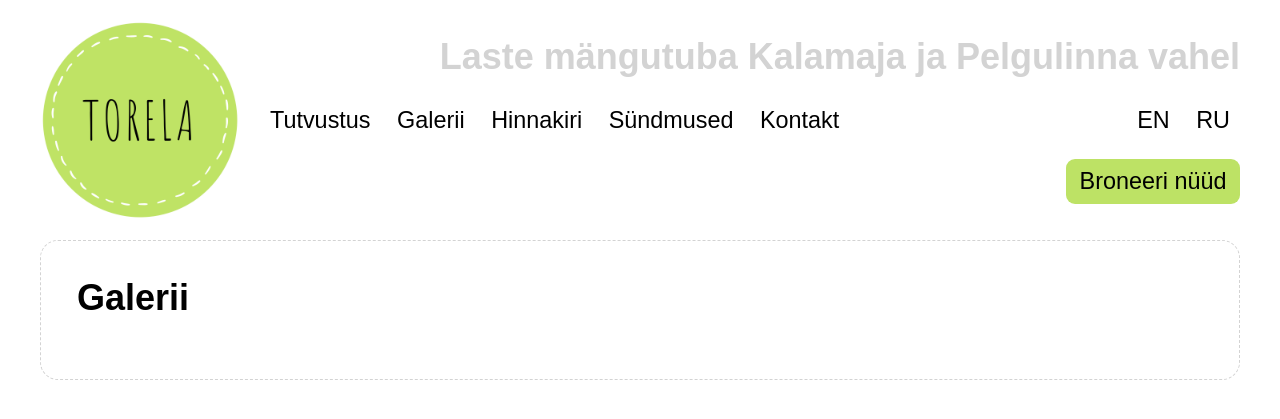
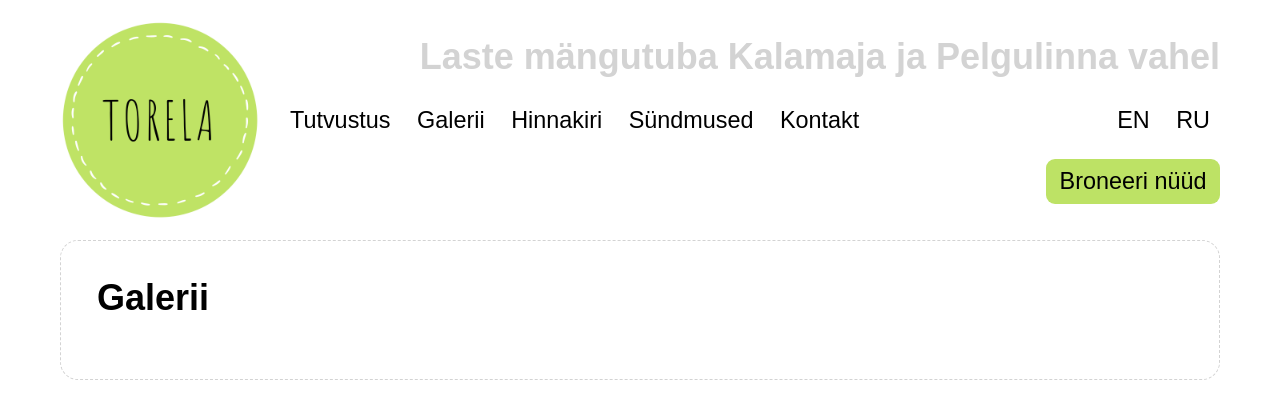
Before and after one commit to mypsik/torela, a Jekyll site: the page built from galerii/index.md, in a window 1280 px wide. Shown: the top 419 px of the page. Built offline with Jekyll 4.4.1, drawn with Linux system fonts in a browser that asks for light colours; a script that is not in the unit is left out.

Commit message:
add some media queries

```diff
--- a/styles/torela.css
+++ b/styles/torela.css
@@ -4,7 +4,7 @@
 }
 
 body {
-  width: 1200px;
+  max-width: 1160px;
   margin: 0 auto;
 }
 
@@ -45,7 +45,8 @@
 .tagline {
   position: absolute;
   top: 2rem;
-  width: 100%;
+  right: 0;
+  margin-left: 200px;
   text-align: right;
   color: lightgray;
   font-weight: bold;
@@ -54,6 +55,22 @@
 
 .tagline a {
   color: inherit;
+}
+
+@media screen and (max-width: 1000px) {
+  .tagline {
+    font-size: 1.5rem;
+  }
+}
+
+@media screen and (max-width: 590px) {
+  .logo {
+    width: 150px;
+    height: 150px;
+  }
+  .tagline {
+    font-size: 1rem;
+  }
 }
 
 nav {
```
